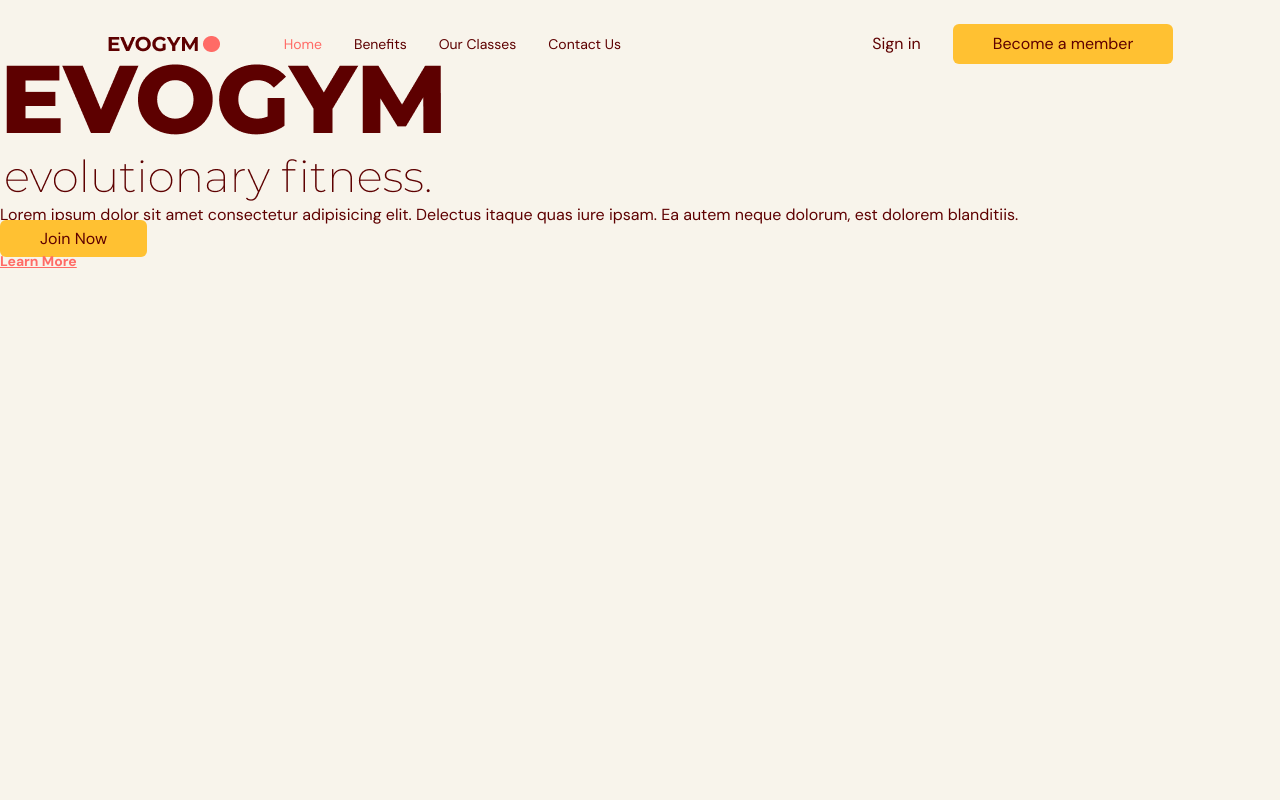
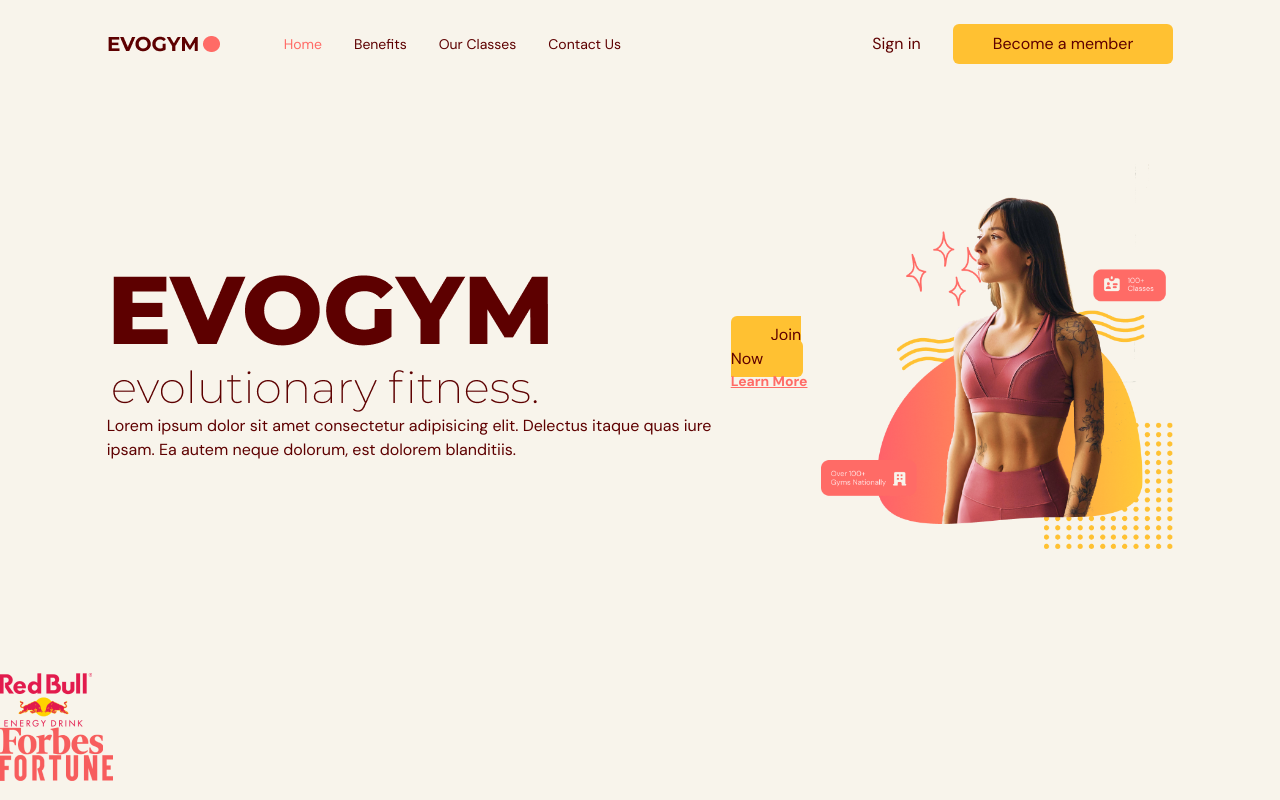
Before and after one commit to kujerocoding/typescript-practice, a React (Vite) app: page / in a window 1280 px wide. Built offline with nearby package versions, Linux system fonts and the light colour scheme.

Commit message:
Add elements and styles to the Home elements

```diff
--- a/src/scenes/home/index.tsx
+++ b/src/scenes/home/index.tsx
@@ -19,16 +19,19 @@ const Home = ({setSelectedPage}: Props) => {
   return (
     <section id='home' className='gap-16 bg-gray-20 py-10 md:h-full md:pb-0'>
       {/* HEADER AND IMAGE */}
-      <div>
+      <div className='md:flex mx-auto w-5/6 items-center justify-center md:h-5/6'>
         {/* MAIN HEADER*/}
         <div>
           {/* HEADER */}
           <div>
               <div>
-                <img src={HomePageText} alt="home-page-text" />
+                <div>
+                  <img src={HomePageText} alt="home-page-text" />
+                </div>
+                  <p>Lorem ipsum dolor sit amet consectetur adipisicing elit. Delectus itaque quas iure ipsam. Ea autem neque dolorum, est dolorem blanditiis.
+                  </p>
               </div>
-          </div>
-          <p>Lorem ipsum dolor sit amet consectetur adipisicing elit. Delectus itaque quas iure ipsam. Ea autem neque dolorum, est dolorem blanditiis.</p>
+            </div>
         </div>
         {/* ACTIONS */}
         <div>
@@ -41,7 +44,24 @@ const Home = ({setSelectedPage}: Props) => {
             <p>Learn More</p>
           </AnchorLink>
         </div>
+         {/* IMAGE */}
+        <div>
+          <img src={HomePageGraphic} alt="home-pageGraphic" />
+        </div>
       </div>
+      {/* SPONSORS */}
+      {isAboveMediumScreens && (
+        <div>
+            <div>
+              <div>
+                <img src={SponsorRedBull} alt="redbull-sponsor" />
+                <img src={SponsorForbes} alt="forbes-sponsor" />
+                <img src={SponsorFortune} alt="fortune-sponsor" />
+              </div>
+            </div>
+        </div>
+      )}
+
     </section>
   )
 }
```
